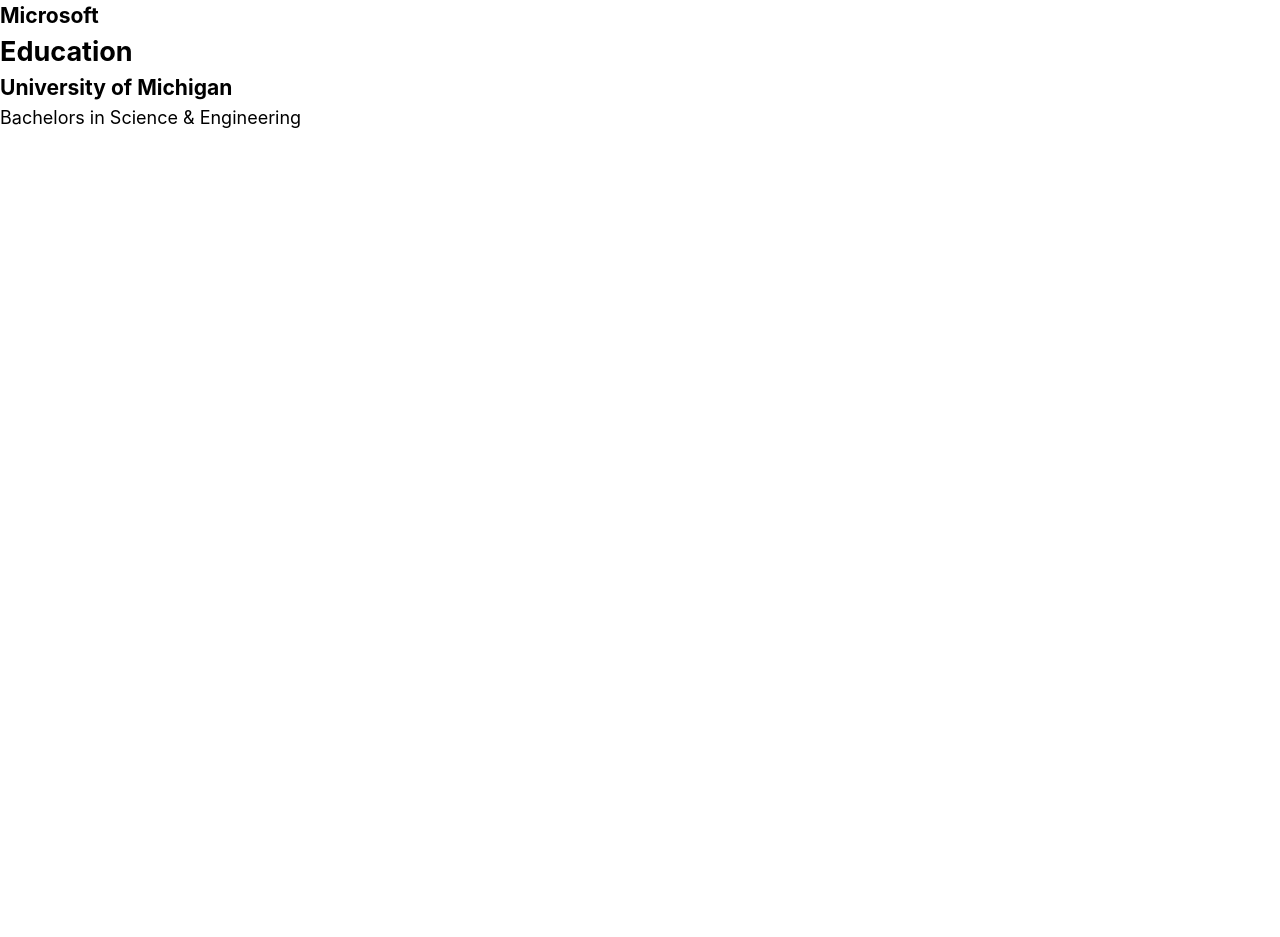
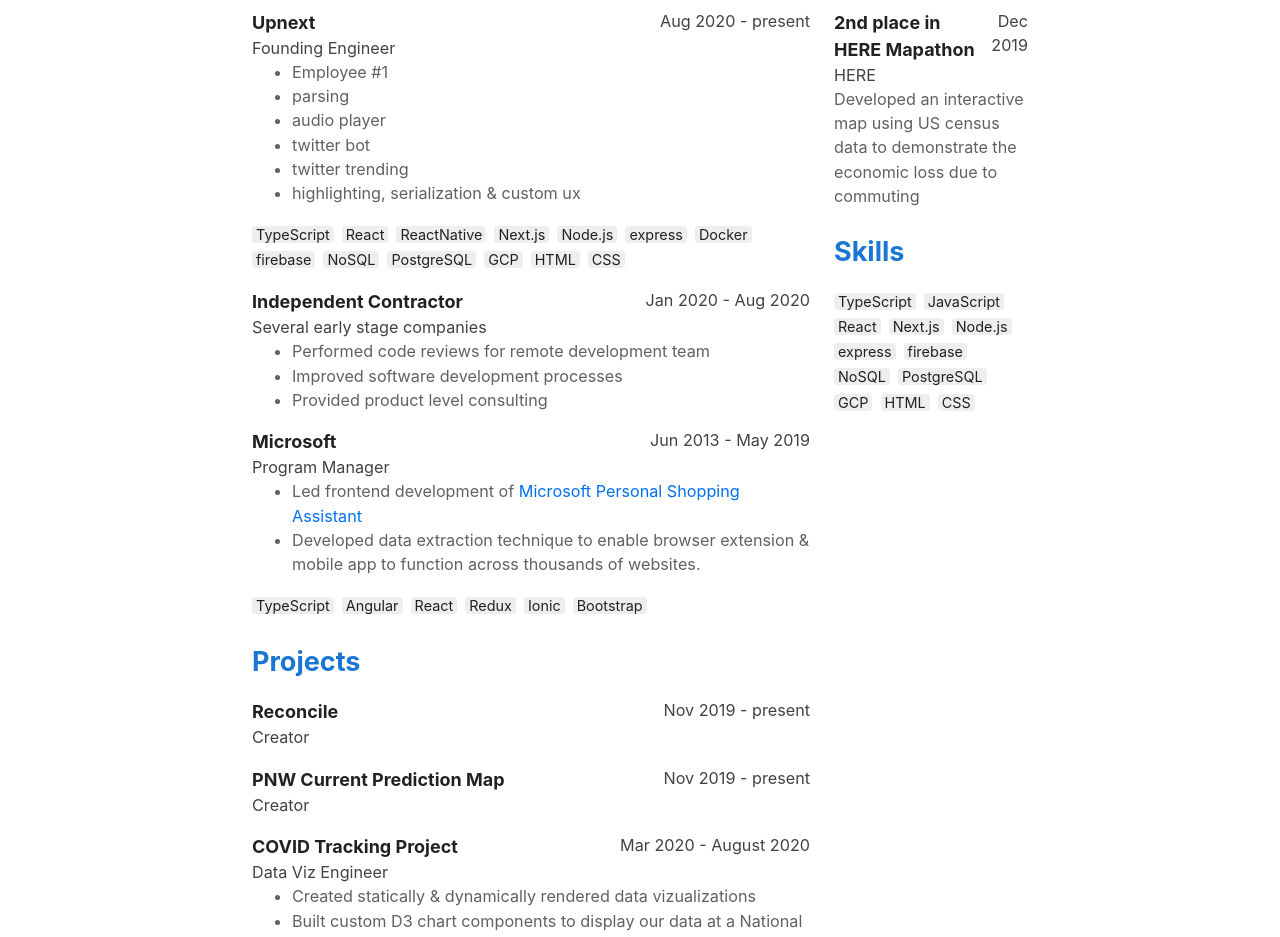
Before and after one commit to goleary/goleary, a Next.js app: page /resume in a window 1280 px wide. Shown: the part 180-1117 px from the top of the page. Before the commit the page ends 800 px from the top, so only its background shows below. Built offline with nearby package versions, Linux system fonts and the light colour scheme.

Commit message:
feat: updates to resume

```diff
--- /dev/null
+++ b/features/resume/components/item.tsx
@@ -0,0 +1,53 @@
+import React, { PropsWithChildren } from "react";
+import { grey } from "@mui/material/colors";
+
+type Props = {
+  title: string;
+  subtitle?: string;
+  timePeriod: string;
+};
+
+const Item: React.FC<PropsWithChildren<Props>> = ({
+  children,
+  title,
+  subtitle,
+  timePeriod,
+}) => {
+  return (
+    <div style={{ marginTop: 16, marginBottom: 16 }}>
+      <div style={{ color: grey[900], display: "flex", flexDirection: "row" }}>
+        <div style={{ fontWeight: "bold" }}>{title}</div>
+        <div
+          style={{
+            color: grey[800],
+            flex: 1,
+            textAlign: "right",
+            fontSize: "0.9rem",
+          }}
+        >
+          {timePeriod}
+        </div>
+      </div>
+      <div
+        style={{
+          color: grey[800],
+          display: "flex",
+          flexDirection: "row",
+          fontSize: "0.9rem",
+        }}
+      >
+        {subtitle ?? " "}
+      </div>
+      <div
+        style={{
+          color: grey[700],
+          fontSize: "0.9rem",
+        }}
+      >
+        {children}
+      </div>
+    </div>
+  );
+};
+
+export default Item;
--- /dev/null
+++ b/features/resume/components/tags.tsx
@@ -0,0 +1,42 @@
+import React, { PropsWithChildren } from "react";
+import { grey } from "@mui/material/colors";
+
+type Props = {
+  tags: string[];
+};
+
+const Tags: React.FC<PropsWithChildren<Props>> = ({ tags }) => {
+  return (
+    <p
+      style={{
+        fontSize: "0.8rem",
+        marginTop: 16,
+        marginBottom: 16,
+        lineHeight: 1.75,
+        wordWrap: "normal",
+        wordBreak: "keep-all",
+      }}
+    >
+      {tags.map((s, i) => (
+        <>
+          <span
+            key={i}
+            style={{
+              paddingLeft: 4,
+              paddingRight: 4,
+              borderRadius: 4,
+              marginRight: 4,
+              // TODO: this background color is lost when printing...figure out a solution to avoid this.
+              backgroundColor: grey[200],
+              color: grey[900],
+            }}
+          >
+            {s}
+          </span>{" "}
+        </>
+      ))}
+    </p>
+  );
+};
+
+export default Tags;
--- a/features/resume/resume.module.css
+++ /dev/null
@@ -1,3 +0,0 @@
-h2 {
-  color: "blue";
-}
--- a/pages/resume.tsx
+++ b/pages/resume.tsx
@@ -1,10 +1,10 @@
 import React from "react";
 
-import { grey } from "@mui/material/colors";
+import { blue, grey } from "@mui/material/colors";
 
 import { Resume } from "../features/resume/types";
-
-import "features/resume/resume.module.css";
+import Item from "../features/resume/components/item";
+import Tags from "../features/resume/components/tags";
 
 const resume: Resume = {
   basic: {
@@ -56,12 +56,62 @@
   ],
 };
 
+const workExperiences = [
+  {
+    name: "Upnext",
+    position: "Founding Engineer",
+    location: "Remote",
+    timePeriod: "August 2020 - Present",
+  },
+  {
+    name: "Indie Hacker",
+    timePeriod: "August 2019 - Present",
+  },
+  {
+    name: "Independent Contractor",
+    timePeriod: "August 2019 - Present",
+  },
+  {
+    name: "Microsoft",
+    position: "Program Manager",
+    location: "Bellevue, Washington",
+    timePeriod: "March 2015 - May 2019",
+  },
+];
+
+// TODO: maybe I should reduce this to key skills
+
+const skills = [
+  "TypeScript",
+  "JavaScript",
+  "React",
+  "Next.js",
+  "Node.js",
+  "express",
+  "firebase",
+  "NoSQL",
+  "PostgreSQL",
+  "GCP",
+  "HTML",
+  "CSS",
+];
+
 // TODO: use masonry layout on sections?
 const ResumePage: React.FC = () => {
-  const { work, education } = resume;
+  const sectionHeaderStyles = {
+    marginTop: 24,
+    color: blue[700],
+  };
 
   return (
-    <div>
+    <div
+      style={{
+        maxWidth: 800,
+        margin: "auto",
+        paddingLeft: 12,
+        paddingRight: 12,
+      }}
+    >
       <div style={{ textAlign: "center" }}>
         <h1 style={{ fontWeight: "bold", color: grey[900] }}>
           {resume.basic.name}
@@ -69,19 +119,161 @@
         <p style={{ color: grey[800] }}>Product Engineer</p>
         <p style={{ color: grey[800] }}>Seattle, Washington</p>
       </div>
-      <h2>Work</h2>
-      {work.map((w, i) => (
-        <div key={i}>
-          <h3>{w.name}</h3>
+      <div
+        style={{
+          maxWidth: 800,
+          margin: "auto",
+          display: "flex",
+          flexDirection: "row",
+          gap: 24,
+        }}
+      >
+        <div style={{ flex: 1 }}>
+          <h2 style={sectionHeaderStyles}>Experience</h2>
+          <Item
+            title="Upnext"
+            subtitle="Founding Engineer"
+            timePeriod="Aug 2020 - present"
+          >
+            <ul>
+              <li>Employee #1</li>
+              <li>parsing</li>
+              <li>audio player</li>
+              <li>twitter bot</li>
+              <li>twitter trending</li>
+              <li>highlighting, serialization & custom ux</li>
+            </ul>
+            <Tags
+              tags={[
+                "TypeScript",
+                "React",
+                "ReactNative",
+                "Next.js",
+                "Node.js",
+                "express",
+                "Docker",
+                "firebase",
+                "NoSQL",
+                "PostgreSQL",
+                "GCP",
+                "HTML",
+                "CSS",
+              ]}
+            />
+          </Item>
+          {/* <Item
+        title="Indie Hacker"
+        subtitle="thingy"
+        timePeriod="Aug 2019 - present"
+      ></Item> */}
+          <Item
+            title="Independent Contractor"
+            subtitle="Several early stage companies"
+            timePeriod="Jan 2020 - Aug 2020"
+          >
+            <ul>
+              <li>Performed code reviews for remote development team</li>
+              <li>Improved software development processes</li>
+              <li>Provided product level consulting</li>
+            </ul>
+          </Item>
+
+          <Item
+            title="Microsoft"
+            subtitle="Program Manager"
+            timePeriod="Jun 2013 - May 2019"
+          >
+            <ul>
+              <li>
+                Led frontend development of{" "}
+                <a href="https://psa.microsoft.com/">
+                  Microsoft Personal Shopping Assistant
+                </a>
+              </li>
+              <li>
+                Developed data extraction technique to enable browser extension
+                & mobile app to function across thousands of websites.
+              </li>
+            </ul>
+            <Tags
+              tags={[
+                "TypeScript",
+                "Angular",
+                "React",
+                "Redux",
+                "Ionic",
+                "Bootstrap",
+              ]}
+            />
+          </Item>
+          <h2 style={sectionHeaderStyles}>Projects</h2>
+          <Item
+            title="Reconcile"
+            subtitle="Creator"
+            timePeriod="Nov 2019 - present"
+          ></Item>
+          <Item
+            title="PNW Current Prediction Map"
+            subtitle="Creator"
+            timePeriod="Nov 2019 - present"
+          ></Item>
+          <Item
+            title="COVID Tracking Project"
+            subtitle="Data Viz Engineer"
+            timePeriod="Mar 2020 - August 2020"
+          >
+            <ul>
+              <li>
+                Created statically & dynamically rendered data vizualizations
+              </li>
+              <li>
+                Built custom D3 chart components to display our data at a
+                National & State level
+              </li>
+              <li>
+                Created a framework for building Scrollytelling experiences on
+                the website
+              </li>
+            </ul>
+            <Tags tags={["React", "Gatsby", "GraphQL", "D3", "Leaflet"]} />
+          </Item>
+          <Item
+            title="Roadgauge"
+            subtitle="Creator"
+            timePeriod="Nov 2019 - present"
+          >
+            <Tags
+              tags={["React", "Firebase", "Redux", "serverless functions"]}
+            />
+          </Item>
+
+          <h2 style={sectionHeaderStyles}>Education</h2>
+          <Item
+            title="University of Michigan"
+            subtitle="Bachelors of Science in Engineering (Computer Science)"
+            timePeriod="2009 - 2013"
+          >
+            <ul>
+              <li>Certificate in Entreprenuership</li>
+              <li>Minor in Economics</li>
+            </ul>
+          </Item>
         </div>
-      ))}
-      <h2>Education</h2>
-      {education.map((e, i) => (
-        <div key={i}>
-          <h3>{e.institution}</h3>
-          <div>Bachelors in Science & Engineering</div>
+        <div style={{ width: "25%" }}>
+          <h2 style={sectionHeaderStyles}>Awards</h2>
+          <Item
+            title="2nd place in HERE Mapathon"
+            subtitle="HERE"
+            timePeriod="Dec 2019"
+          >
+            Developed an interactive map using US census data to demonstrate the
+            economic loss due to commuting
+          </Item>
+
+          <h2 style={sectionHeaderStyles}>Skills</h2>
+          <Tags tags={skills} />
         </div>
-      ))}
+      </div>
     </div>
   );
 };
```
